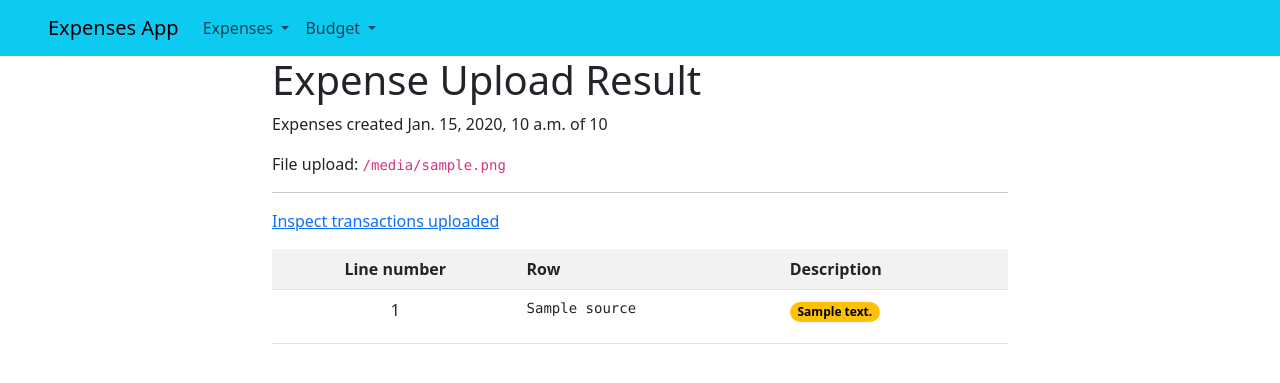
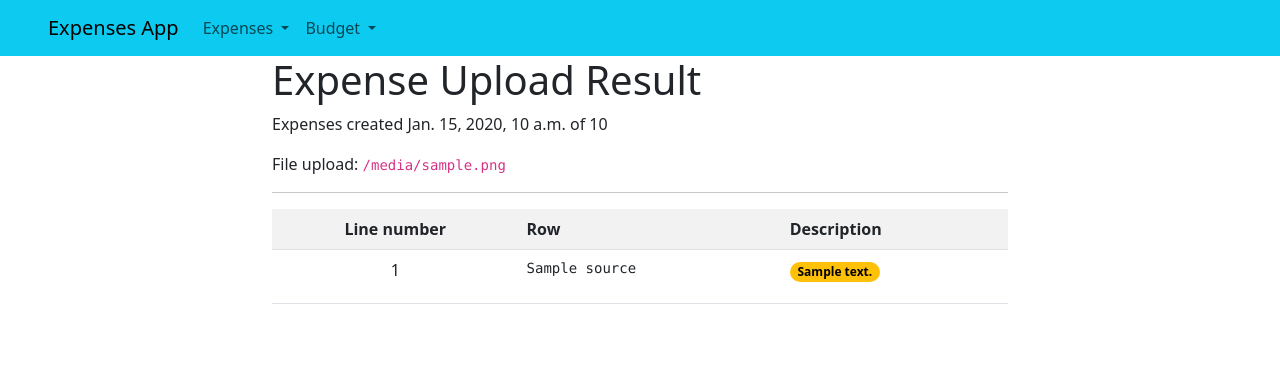
Before and after one commit to senquevila/expenses_site, a Django app: template templates/expenses/upload_result.html in a window 1280 px wide. Shown: the top 383 px of the page. Run offline with Django 4.2, Linux system fonts and the light colour scheme; the template is opened without the code that fills it: most values are stand-ins (such as "Sample title", 1, 10 or a date in 2020); data that the repository does not hold is empty; some libraries are stand-ins or nearby versions.

Commit message:
remove link

```diff
--- a/templates/expenses/upload_result.html
+++ b/templates/expenses/upload_result.html
@@ -11,7 +11,6 @@ Expense Upload Result
     <p>Expenses created {{ summary.created }} of {{ summary.total }}</p>
     <p>File upload: <code>{{ upload.file }}</code></p>
     <hr>
-    <p><a href="{% url 'upload-inspect' pk=upload.pk %}">Inspect transactions uploaded</a></p>
     <table class="table table-striped">
         <tr>
             <th class="text-center">Line number</th>
```
